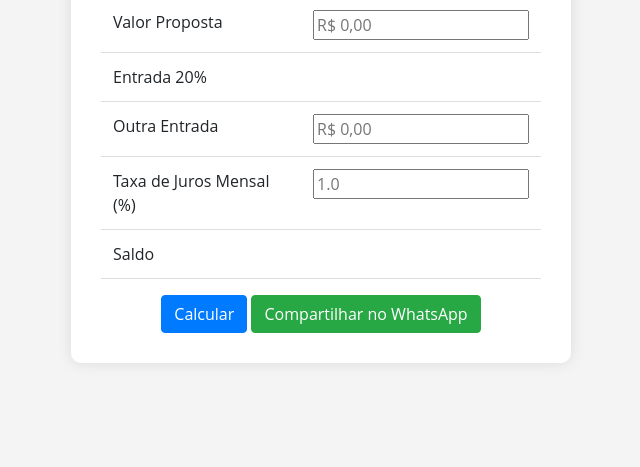
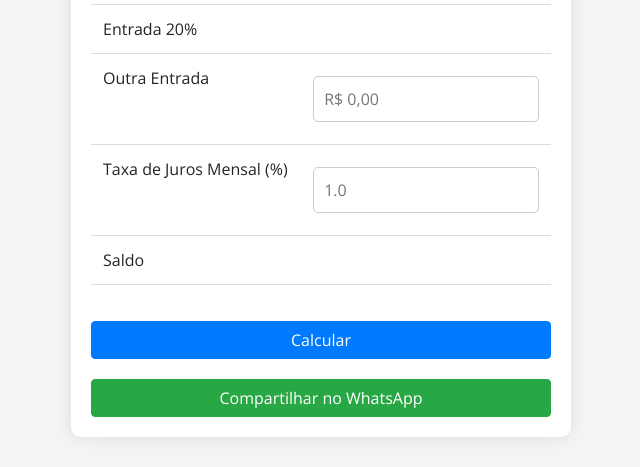
Before and after one commit to heltonfranklin/calculos, a plain HTML site: page index.html in a window 1280 px wide. Shown: the part 333-800 px from the top of the page, without its empty margins (319-959 px from the left). Drawn offline with nearby package versions, Linux system fonts and the light colour scheme.

Commit message:
Update index.html

```diff
--- a/index.html
+++ b/index.html
@@ -5,6 +5,8 @@
     <meta name="viewport" content="width=device-width, initial-scale=1.0">
     <link href="https://maxcdn.bootstrapcdn.com/bootstrap/4.5.2/css/bootstrap.min.css" rel="stylesheet">
     <style>
+        @import url('https://fonts.googleapis.com/css2?family=Open+Sans:wght@400;600;700&display=swap');
+
         body {
             font-family: 'Open Sans', sans-serif;
             margin: 0;
@@ -18,7 +20,7 @@
         }
         .container {
             background-color: #fff;
-            padding: 30px;
+            padding: 20px;
             border-radius: 10px;
             box-shadow: 0 0 15px rgba(0, 0, 0, 0.1);
             width: 90%;
@@ -50,16 +52,62 @@
             color: white;
             font-weight: 600;
         }
-        .btn-primary {
-            background-color: #007BFF;
+        input[type="text"], input[type="number"] {
+            width: 100%;
+            padding: 10px;
+            margin: 10px 0;
+            box-sizing: border-box;
+            border: 1px solid #ccc;
+            border-radius: 5px;
+            font-size: 16px;
+            transition: border-color 0.3s;
+        }
+        input[type="text"]:focus, input[type="number"]:focus {
             border-color: #007BFF;
+            outline: none;
         }
-        .btn-primary:hover {
-            background-color: #0056b3;
-            border-color: #0056b3;
+        .center-text {
+            text-align: center;
         }
         .hidden {
             display: none;
+        }
+        button {
+            background-color: #007BFF;
+            color: white;
+            padding: 10px 20px;
+            border: none;
+            border-radius: 5px;
+            font-size: 16px;
+            cursor: pointer;
+            margin-top: 20px;
+            transition: background-color 0.3s;
+            width: 100%;
+        }
+        button:hover {
+            background-color: #0056b3;
+        }
+        .btn-success {
+            background-color: #28a745;
+            border-color: #28a745;
+        }
+        .btn-success:hover {
+            background-color: #218838;
+            border-color: #1e7e34;
+        }
+        @media (max-width: 600px) {
+            th, td {
+                padding: 8px;
+                font-size: 14px;
+            }
+            input[type="text"], input[type="number"] {
+                padding: 8px;
+                font-size: 14px;
+            }
+            button {
+                padding: 8px 16px;
+                font-size: 14px;
+            }
         }
     </style>
     <script>
@@ -168,10 +216,13 @@
         <img src="rdcaimoveis.png" alt="RDCA Imóveis" class="logo">
         <h1 class="center-text">Cálculo de PMT</h1>
         <table class="table">
+            <thead>
                 <tr>
                     <th>Descrição</th>
                     <th>Valor</th>
                 </tr>
+            </thead>
+            <tbody>
                 <tr>
                     <td>Valor Proposta</td>
                     <td><input type="text" id="valorProposta" inputmode="numeric" pattern="[0-9]*" placeholder="R$ 0,00"></td>
@@ -184,6 +235,7 @@
                     <td>Outra Entrada</td>
                     <td><input type="text" id="outraEntrada" inputmode="numeric" pattern="[0-9]*" placeholder="R$ 0,00"></td>
                 </tr>
+
                 <tr>
                     <td>Taxa de Juros Mensal (%)</td>
                     <td><input type="number" id="taxaJuros" placeholder="1.0" step="0.01"></td>
@@ -192,14 +244,18 @@
                     <td>Saldo</td>
                     <td id="saldo"></td>
                 </tr>
+            </tbody>
         </table>
         <button id="calcular" class="btn btn-primary">Calcular</button>
         <div id="resultados" class="hidden">
             <table class="table">
+                <thead>
                     <tr>
                         <th>Qtde Parcelas</th>
                         <th>Valor</th>
                     </tr>
+                </thead>
+                <tbody>
                     <tr>
                         <td>12</td>
                         <td id="parcela12"></td>
@@ -224,6 +280,7 @@
                         <td>80</td>
                         <td id="parcela80"></td>
                     </tr>
+                </tbody>
             </table>
         </div>
         <button id="compartilhar" class="btn btn-success">Compartilhar no WhatsApp</button>
```
Lines whose indentation alone changed are shown as unchanged.
